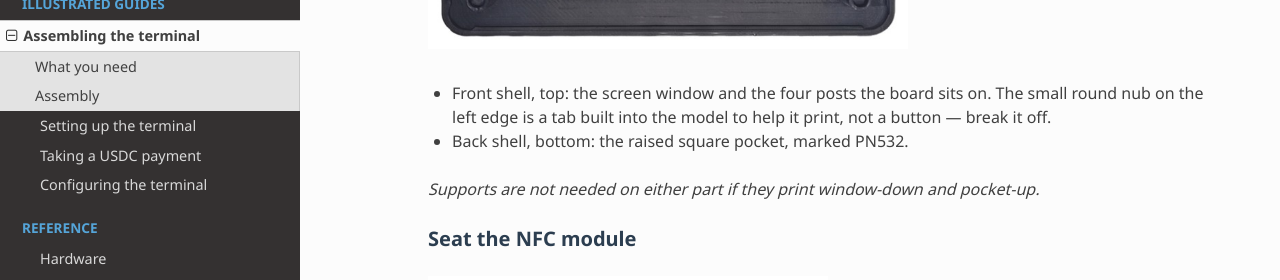
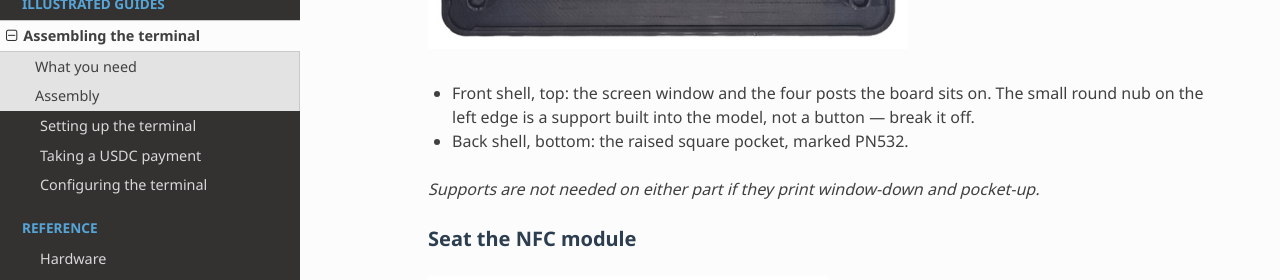
Before and after one commit to embarquech/cryptnox-pos, a Sphinx documentation site: the page built from docs/source/guide-assembly.rst, in a window 1280 px wide and 900 px high, scrolled down 2426 px. Shown: the part 178-458 px from the top of the window. Built offline with Sphinx 7.4.7 and the Read the Docs theme 3.1.0, drawn with Linux system fonts in a browser that asks for light colours.

Commit message:
docs: call the front shell nub a support, the 3D printing term
Co-Authored-By: Claude Opus 5.5 <noreply@anthropic.com>

```diff
--- a/docs/source/guide-assembly.rst
+++ b/docs/source/guide-assembly.rst
@@ -85,7 +85,7 @@ Lay out the shells
    :width: 480px
 
 * Front shell, top: the screen window and the four posts the board sits on. The small
-  round nub on the left edge is a tab built into the model to help it print, not a button — break it off.
+  round nub on the left edge is a support built into the model, not a button — break it off.
 * Back shell, bottom: the raised square pocket, marked PN532.
 
 *Supports are not needed on either part if they print window-down and pocket-up.*
```
